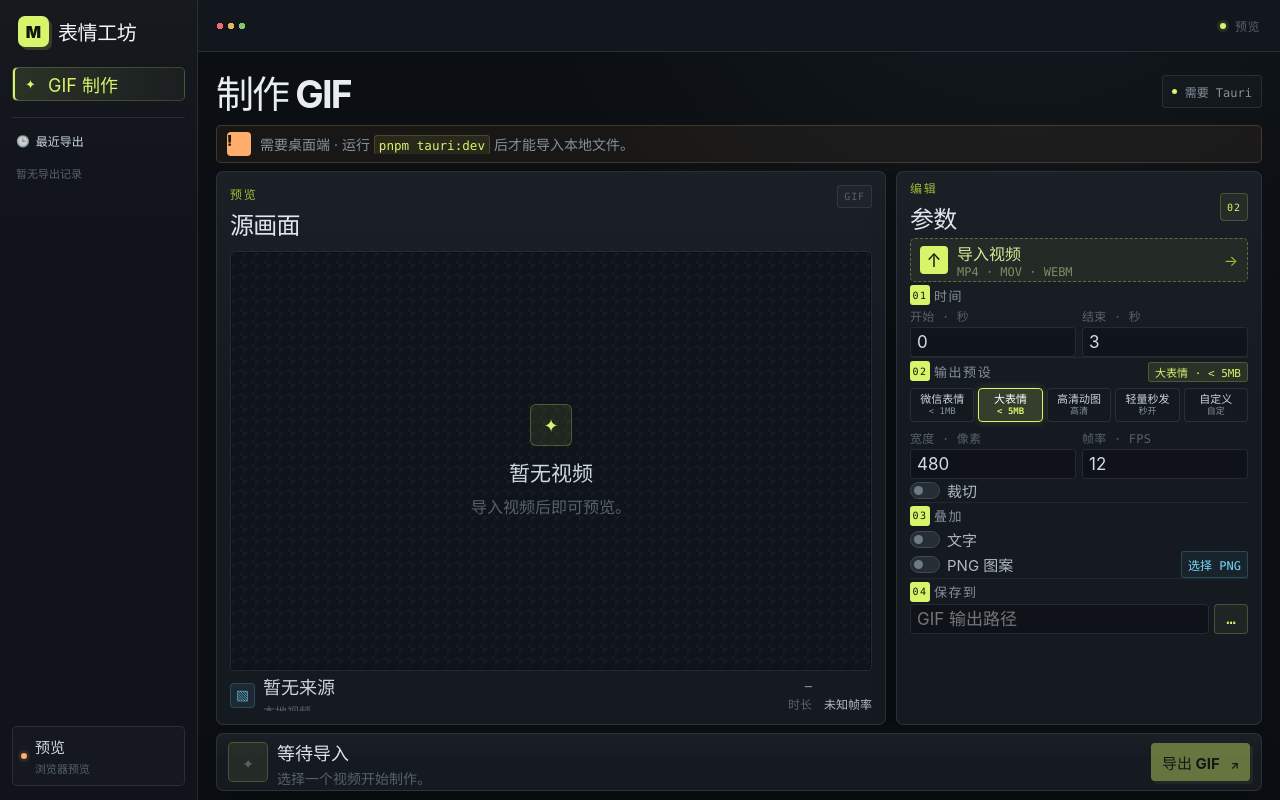
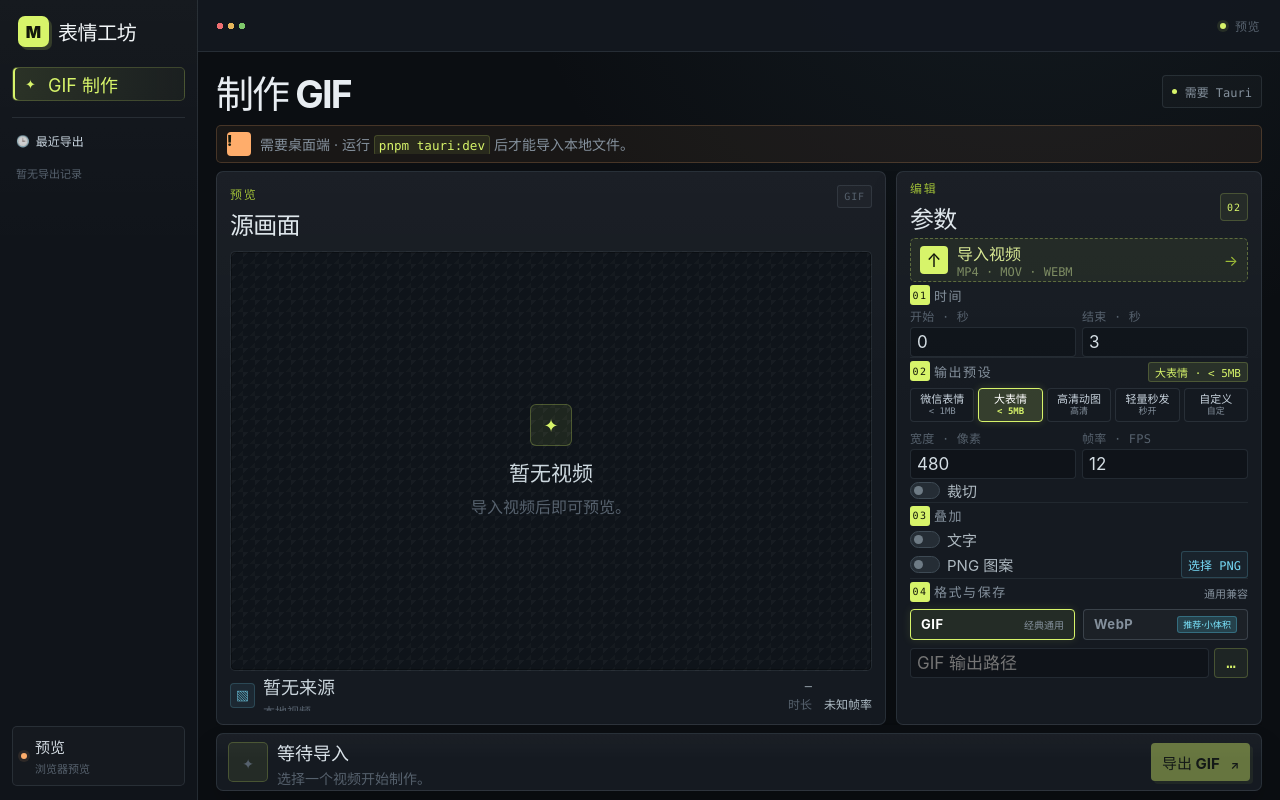
Before and after one commit to 939740372/meme-generation, a Vue app: page / in a window 1280 px wide. Built offline with nearby package versions, Linux system fonts and the light colour scheme.

Commit message:
feat: support animated WebP export format with optimized libwebp pipeline

```diff
--- a/src/App.vue
+++ b/src/App.vue
@@ -6,7 +6,7 @@ import {
   getDesktopInfo,
   isDesktopRuntime,
   listenForRenderEvents,
-  pickGifOutput,
+  pickMediaOutput,
   pickPng,
   pickVideo,
   probeMedia,
@@ -32,6 +32,7 @@ const desktopInfo = ref<DesktopInfo | null>(null);
 const media = ref<MediaInfo | null>(null);
 const inputPath = ref("");
 const outputPath = ref("");
+const exportFormat = ref<"gif" | "webp">("gif");
 const status = ref<TaskStatus>("idle");
 const progress = ref(0);
 const statusMessage = ref("选择一个视频开始制作。");
@@ -575,17 +576,34 @@ function basenameWithoutExtension(path: string): string {
   return fileName.replace(/\.[^.]+$/, "") || "meme";
 }
 
-function defaultGifPath(path: string): string {
+function defaultOutputPath(path: string, format: "gif" | "webp" = exportFormat.value): string {
   const separator = path.includes("\\") ? "\\" : "/";
   const parts = path.split(/[\\/]/);
   parts.pop();
   const parent = parts.join(separator);
-  const fileName = `${basenameWithoutExtension(path)}-meme.gif`;
+  const fileName = `${basenameWithoutExtension(path)}-meme.${format}`;
   return parent ? `${parent}${separator}${fileName}` : fileName;
 }
 
-function ensureGifExtension(path: string): string {
-  return path.toLowerCase().endsWith(".gif") ? path : `${path}.gif`;
+function ensureFormatExtension(path: string, format: "gif" | "webp" = exportFormat.value): string {
+  const clean = path.trim();
+  if (!clean) return "";
+  const lower = clean.toLowerCase();
+  if (lower.endsWith(`.${format}`)) {
+    return clean;
+  }
+  if (lower.endsWith(".gif") || lower.endsWith(".webp")) {
+    const idx = clean.lastIndexOf(".");
+    return `${clean.substring(0, idx)}.${format}`;
+  }
+  return `${clean}.${format}`;
+}
+
+function setExportFormat(fmt: "gif" | "webp"): void {
+  exportFormat.value = fmt;
+  if (outputPath.value.trim()) {
+    outputPath.value = ensureFormatExtension(outputPath.value.trim(), fmt);
+  }
 }
 
 function readableError(error: unknown): string {
@@ -633,7 +651,7 @@ async function chooseVideo(): Promise<void> {
     const nextMedia = await probeMedia(selected);
     media.value = nextMedia;
     applyMediaDefaults(nextMedia);
-    outputPath.value = defaultGifPath(selected);
+    outputPath.value = defaultOutputPath(selected, exportFormat.value);
     status.value = "ready";
     statusMessage.value = "视频已就绪，可以调整参数并导出。";
   } catch (error) {
@@ -650,9 +668,9 @@ async function chooseOutput(): Promise<void> {
   }
 
   try {
-    const selected = await pickGifOutput(outputPath.value || undefined);
+    const selected = await pickMediaOutput(outputPath.value || undefined, exportFormat.value);
     if (selected) {
-      outputPath.value = ensureGifExtension(selected);
+      outputPath.value = ensureFormatExtension(selected, exportFormat.value);
       errorMessage.value = "";
     }
   } catch (error) {
@@ -679,9 +697,11 @@ async function chooseImage(): Promise<void> {
 }
 
 function buildRenderPlan(): RenderPlan {
+  const finalOut = ensureFormatExtension(outputPath.value.trim(), exportFormat.value);
   return {
     inputPath: inputPath.value,
-    outputPath: ensureGifExtension(outputPath.value.trim()),
+    outputPath: finalOut,
+    format: exportFormat.value,
     startSecs: Number(startSecs.value),
     endSecs: Number(endSecs.value),
     crop: useCrop.value ? { ...crop } : null,
@@ -879,6 +899,12 @@ async function loadHistoryPlan(record: ExportRecord): Promise<void> {
     imageWidth.value = p.imageOverlay.width;
   } else {
     useImage.value = false;
+  }
+
+  if (p.format === "webp" || record.filePath.toLowerCase().endsWith(".webp")) {
+    exportFormat.value = "webp";
+  } else {
+    exportFormat.value = "gif";
   }
 
   outputPath.value = p.outputPath;
@@ -1105,10 +1131,15 @@ onBeforeUnmount(() => {
           >
             <div class="sidebar-history-thumb">
               <img v-if="item.previewUrl" :src="item.previewUrl" :alt="item.fileName" />
-              <span v-else class="thumb-fallback">GIF</span>
+              <span v-else class="thumb-fallback">{{ item.fileName.toLowerCase().endsWith('.webp') ? 'WEBP' : 'GIF' }}</span>
             </div>
             <div class="sidebar-history-info">
-              <span class="sidebar-history-name">{{ item.fileName }}</span>
+              <div class="sidebar-history-name-row">
+                <span class="sidebar-history-name">{{ item.fileName }}</span>
+                <span class="history-format-badge" :class="item.fileName.toLowerCase().endsWith('.webp') ? 'badge-webp' : 'badge-gif'">
+                  {{ item.fileName.toLowerCase().endsWith('.webp') ? 'WEBP' : 'GIF' }}
+                </span>
+              </div>
               <div class="sidebar-history-meta">
                 <span class="sidebar-history-size">{{ formatBytes(item.outputBytes) }}</span>
                 <span class="sidebar-history-time">{{ formatRelativeTime(item.timestamp) }}</span>
@@ -1458,9 +1489,34 @@ onBeforeUnmount(() => {
             </div>
 
             <div class="control-section output-section">
-              <div class="section-label"><span>04</span> 保存到</div>
+              <div class="section-label-row">
+                <div class="section-label"><span>04</span> 格式与保存</div>
+                <span class="format-hint">{{ exportFormat === 'webp' ? '小体积·真彩色' : '通用兼容' }}</span>
+              </div>
+              <div class="format-pills">
+                <button
+                  type="button"
+                  class="format-pill"
+                  :class="{ active: exportFormat === 'gif' }"
+                  title="经典 GIF 动图格式，兼容所有聊天软件与平台"
+                  @click="setExportFormat('gif')"
+                >
+                  <span class="format-pill-name">GIF</span>
+                  <span class="format-pill-sub">经典通用</span>
+                </button>
+                <button
+                  type="button"
+                  class="format-pill"
+                  :class="{ active: exportFormat === 'webp' }"
+                  title="现代 WebP 动图格式，体积缩小 40%~60%，极速导出"
+                  @click="setExportFormat('webp')"
+                >
+                  <span class="format-pill-name">WebP</span>
+                  <span class="format-pill-badge">推荐·小体积</span>
+                </button>
+              </div>
               <div class="output-path-row">
-                <input v-model="outputPath" type="text" placeholder="GIF 输出路径" />
+                <input v-model="outputPath" type="text" :placeholder="exportFormat === 'webp' ? 'WebP 输出路径' : 'GIF 输出路径'" />
                 <button type="button" aria-label="选择输出路径" @click="chooseOutput">…</button>
               </div>
             </div>
@@ -1511,7 +1567,7 @@ onBeforeUnmount(() => {
             </button>
             <button v-if="isBusy" class="secondary-action danger" type="button" @click="stopRender">取消</button>
             <button v-else class="primary-action" type="button" :disabled="!canRender || !isDesktop" @click="startRender">
-              {{ status === "completed" ? "再次导出" : "导出 GIF" }} <span>↗</span>
+              {{ status === "completed" ? "再次导出" : (exportFormat === "webp" ? "导出 WebP" : "导出 GIF") }} <span>↗</span>
             </button>
           </div>
         </section>
@@ -1557,7 +1613,7 @@ onBeforeUnmount(() => {
                 <div class="history-card-thumb">
                   <img v-if="item.previewUrl" :src="item.previewUrl" :alt="item.fileName" />
                   <div v-else class="card-thumb-fallback">
-                    <span>GIF</span>
+                    <span>{{ item.fileName.toLowerCase().endsWith('.webp') ? 'WEBP' : 'GIF' }}</span>
                   </div>
                   <span class="history-card-size-pill">{{ formatBytes(item.outputBytes) }}</span>
                 </div>
@@ -1565,6 +1621,9 @@ onBeforeUnmount(() => {
                 <div class="history-card-body">
                   <div class="history-card-title-row">
                     <strong class="history-card-filename" :title="item.fileName">{{ item.fileName }}</strong>
+                    <span class="history-format-badge" :class="item.fileName.toLowerCase().endsWith('.webp') ? 'badge-webp' : 'badge-gif'">
+                      {{ item.fileName.toLowerCase().endsWith('.webp') ? 'WEBP' : 'GIF' }}
+                    </span>
                     <small class="history-card-time">{{ formatRelativeTime(item.timestamp) }}</small>
                   </div>
                   <div class="history-card-desc">
--- a/src/lib/desktop.ts
+++ b/src/lib/desktop.ts
@@ -56,6 +56,7 @@ export interface RenderPlan {
   quality?: "low" | "medium" | "high";
   textOverlay: TextOverlay | null;
   imageOverlay: ImageOverlay | null;
+  format?: "gif" | "webp";
 }
 
 export interface ExportRecord {
@@ -156,11 +157,29 @@ export async function pickPng(): Promise<string | null> {
 }
 
 export async function pickGifOutput(defaultPath?: string): Promise<string | null> {
+  return pickMediaOutput(defaultPath, "gif");
+}
+
+export async function pickMediaOutput(
+  defaultPath?: string,
+  format: "gif" | "webp" = "gif",
+): Promise<string | null> {
   requireDesktopRuntime();
+
+  const filters =
+    format === "webp"
+      ? [
+          { name: "WebP 动图", extensions: ["webp"] },
+          { name: "GIF 动图", extensions: ["gif"] },
+        ]
+      : [
+          { name: "GIF 动图", extensions: ["gif"] },
+          { name: "WebP 动图", extensions: ["webp"] },
+        ];
 
   return save({
     defaultPath,
-    filters: [{ name: "GIF 动图", extensions: ["gif"] }],
+    filters,
   });
 }
 
--- a/src/styles.css
+++ b/src/styles.css
@@ -2452,3 +2452,103 @@ code {
   color: var(--muted);
   font-size: 9px;
 }
+
+/* 动图格式切换 (GIF / WebP) */
+.format-hint {
+  font-size: 11px;
+  color: var(--muted);
+  font-weight: 400;
+}
+
+.format-pills {
+  display: grid;
+  grid-template-columns: 1fr 1fr;
+  gap: 8px;
+  margin-bottom: 8px;
+}
+
+.format-pill {
+  display: flex;
+  align-items: center;
+  justify-content: space-between;
+  padding: 6px 10px;
+  border-radius: 4px;
+  border: 1px solid var(--line-strong);
+  background: rgba(255, 255, 255, 0.03);
+  color: var(--muted);
+  cursor: pointer;
+  transition: all 140ms ease;
+  font-family: var(--sans);
+}
+
+.format-pill:hover {
+  background: rgba(255, 255, 255, 0.06);
+  border-color: rgba(255, 255, 255, 0.2);
+  color: var(--fg);
+}
+
+.format-pill.active {
+  background: rgba(215, 244, 106, 0.08);
+  border-color: var(--accent);
+  color: #ffffff;
+  box-shadow: 0 0 10px rgba(215, 244, 106, 0.12);
+}
+
+.format-pill:nth-child(2).active {
+  background: rgba(86, 212, 245, 0.08);
+  border-color: #56d4f5;
+  box-shadow: 0 0 10px rgba(86, 212, 245, 0.15);
+}
+
+.format-pill-name {
+  font-weight: 700;
+  font-size: 13px;
+  letter-spacing: 0.04em;
+}
+
+.format-pill-sub {
+  font-size: 10px;
+  color: var(--muted);
+}
+
+.format-pill-badge {
+  font-size: 9px;
+  padding: 1px 5px;
+  border-radius: 3px;
+  background: rgba(86, 212, 245, 0.18);
+  color: #7ce7ff;
+  font-weight: 600;
+  border: 1px solid rgba(86, 212, 245, 0.3);
+}
+
+/* 格式标识徽章 (历史卡片与抽屉) */
+.sidebar-history-name-row {
+  display: flex;
+  align-items: center;
+  justify-content: space-between;
+  gap: 6px;
+  width: 100%;
+}
+
+.history-format-badge {
+  flex-shrink: 0;
+  font-family: var(--mono);
+  font-size: 8px;
+  font-weight: 700;
+  padding: 1px 4px;
+  border-radius: 2px;
+  line-height: 1.2;
+  text-transform: uppercase;
+}
+
+.history-format-badge.badge-gif {
+  background: rgba(215, 244, 106, 0.12);
+  color: var(--accent);
+  border: 1px solid rgba(215, 244, 106, 0.25);
+}
+
+.history-format-badge.badge-webp {
+  background: rgba(86, 212, 245, 0.15);
+  color: #56d4f5;
+  border: 1px solid rgba(86, 212, 245, 0.35);
+}
```
Also changed, not shown: 1 other file (tests, documents, lock files or other folders).
